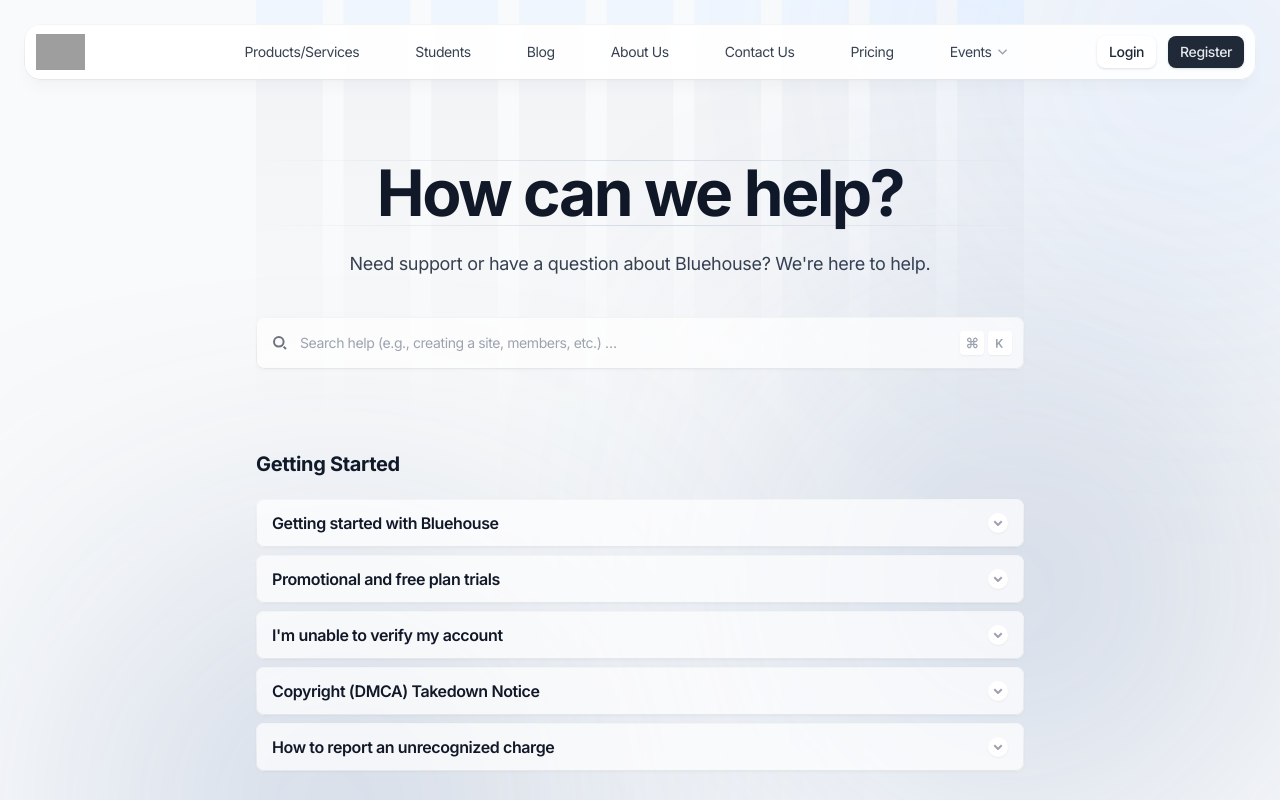
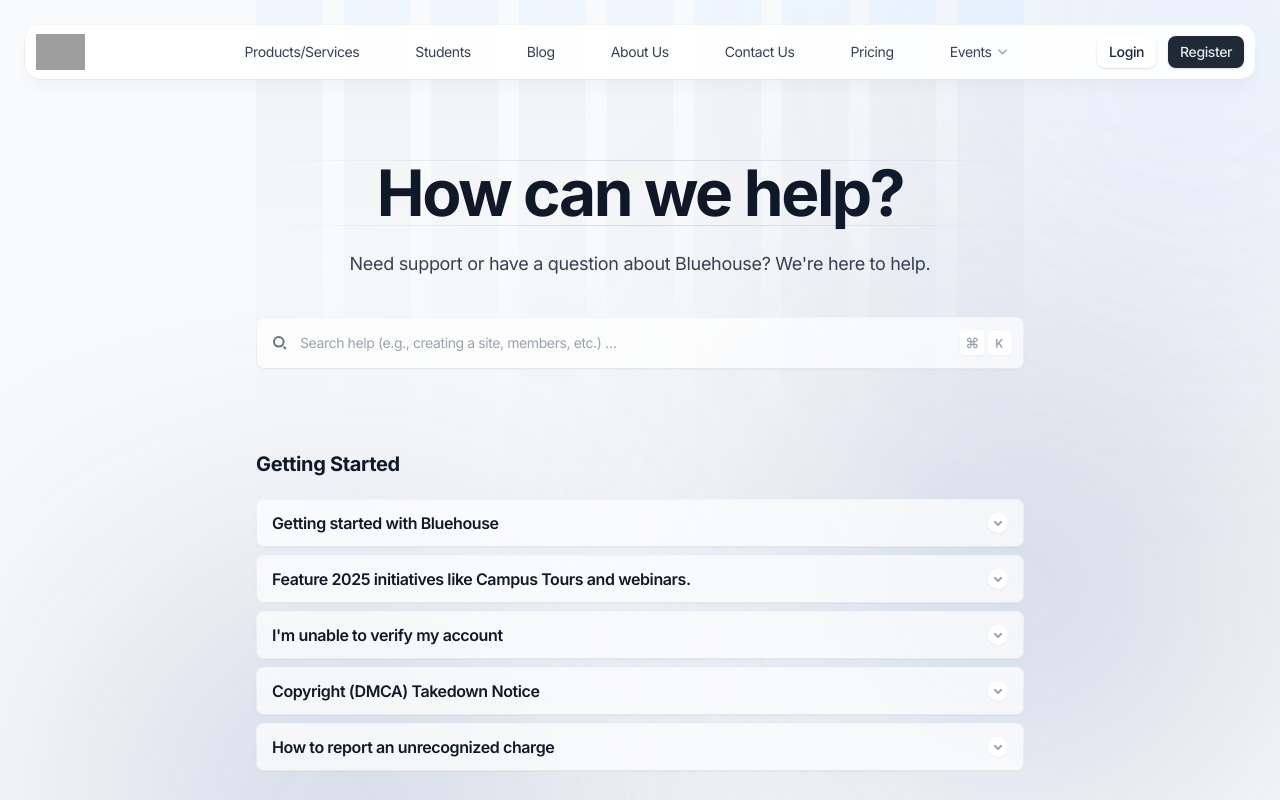
Before and after one commit to bluehouseng/bluehouse-website-v2, a Next.js app: page /support in a window 1280 px wide. Shown: the top 800 px of the page. Built offline with nearby package versions, Linux system fonts and the light colour scheme; grey boxes are pictures that could not be loaded.

Commit message:
added a picture to the student page

```diff
--- a/app/(default)/customers/hero.tsx
+++ b/app/(default)/customers/hero.tsx
@@ -1,8 +1,12 @@
 import PageIllustration from "@/components/page-illustration";
+import Image from 'next/image';
+import CYF_1039_1 from '@/public/images/CYF_1039_1.jpg';
+
 
 export default function Hero() {
   return (
     <section className="relative">
+         <Image src={CYF_1039_1} alt="Description of image" className="h-screen w-screen" />
       <PageIllustration />
       <div className="mx-auto max-w-6xl px-4 sm:px-6">
         {/* Main content */}
--- a/components/faqs-02.tsx
+++ b/components/faqs-02.tsx
@@ -8,9 +8,9 @@
         "Bluehouse is designed to be user-friendly and intuitive, while Complex is more robust and feature-rich. Both tools are great for creating websites, but Bluehouse is ideal for beginners and small businesses, while Complex is better suited for larger organizations and developers.",
     },
     {
-      question: "Promotional and free plan trials",
+      question: "Feature 2025 initiatives like Campus Tours and webinars.",
       answer:
-        "Yes, but you'll still pay the remainder of the term for the plan you signed up for.",
+        "Feature 2025 initiatives like Campus Tours and webinars.",
     },
     {
       question: "I'm unable to verify my account",
--- a/components/testimonials-grid.tsx
+++ b/components/testimonials-grid.tsx
@@ -1,3 +1,4 @@
+
 import Testimonial from "@/components/testimonial";
 import TestimonialImg01 from "@/public/images/testimonial-01.jpg";
 import TestimonialImg02 from "@/public/images/testimonial-02.jpg";
--- a/components/wall-of-love.tsx
+++ b/components/wall-of-love.tsx
@@ -1,4 +1,5 @@
 "use client";
+
 
 import useMasonry from "@/utils/useMasonry";
 import Testimonial from "@/components/testimonial";
@@ -26,6 +27,7 @@
 import TestimonialImg22 from "@/public/images/testimonial-22.jpg";
 import TestimonialVideoThumb01 from "@/public/images/video-testimonial-01.jpg";
 import TestimonialVideoThumb02 from "@/public/images/video-testimonial-02.jpg";
+// import Image from "next/image";
 
 const testimonials = [
   {
```
Also changed, not shown: components/testimonial.tsx (+6 -1 lines), 1 other file (tests, documents, lock files or other folders).
